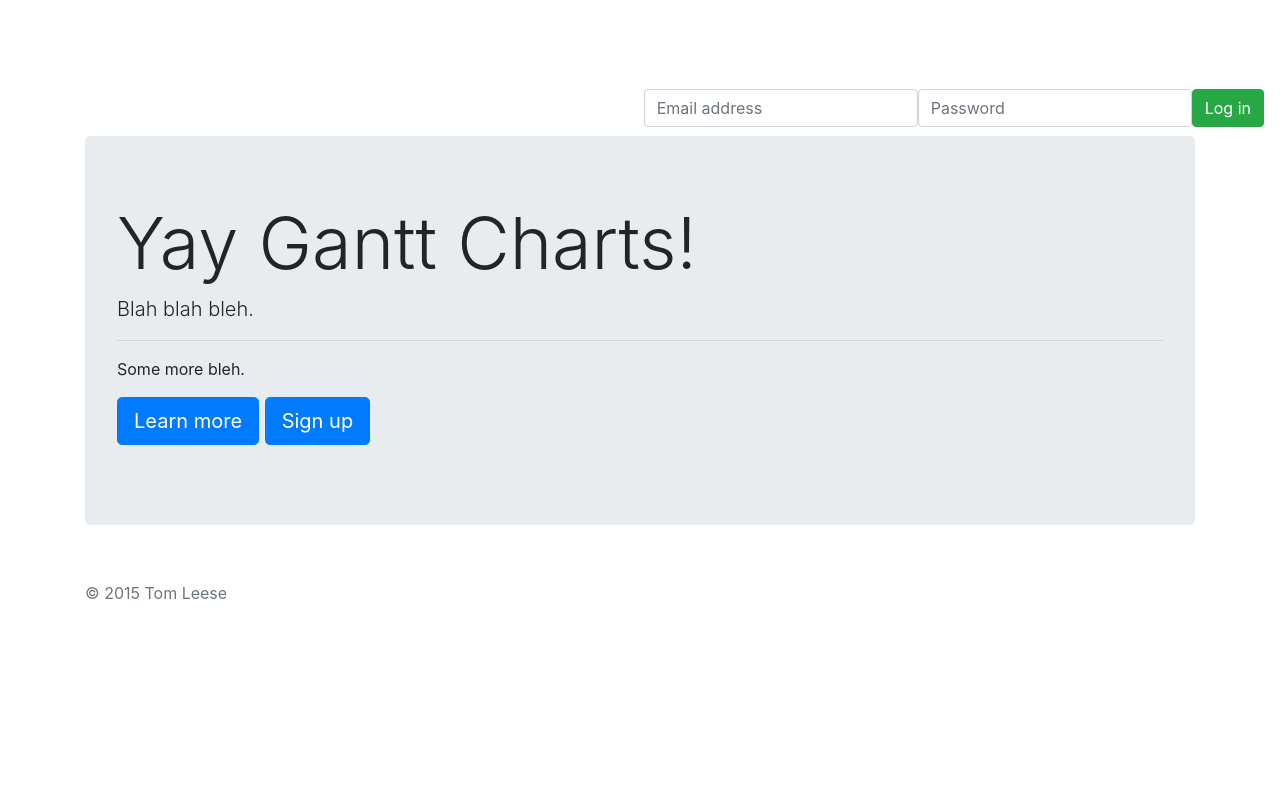
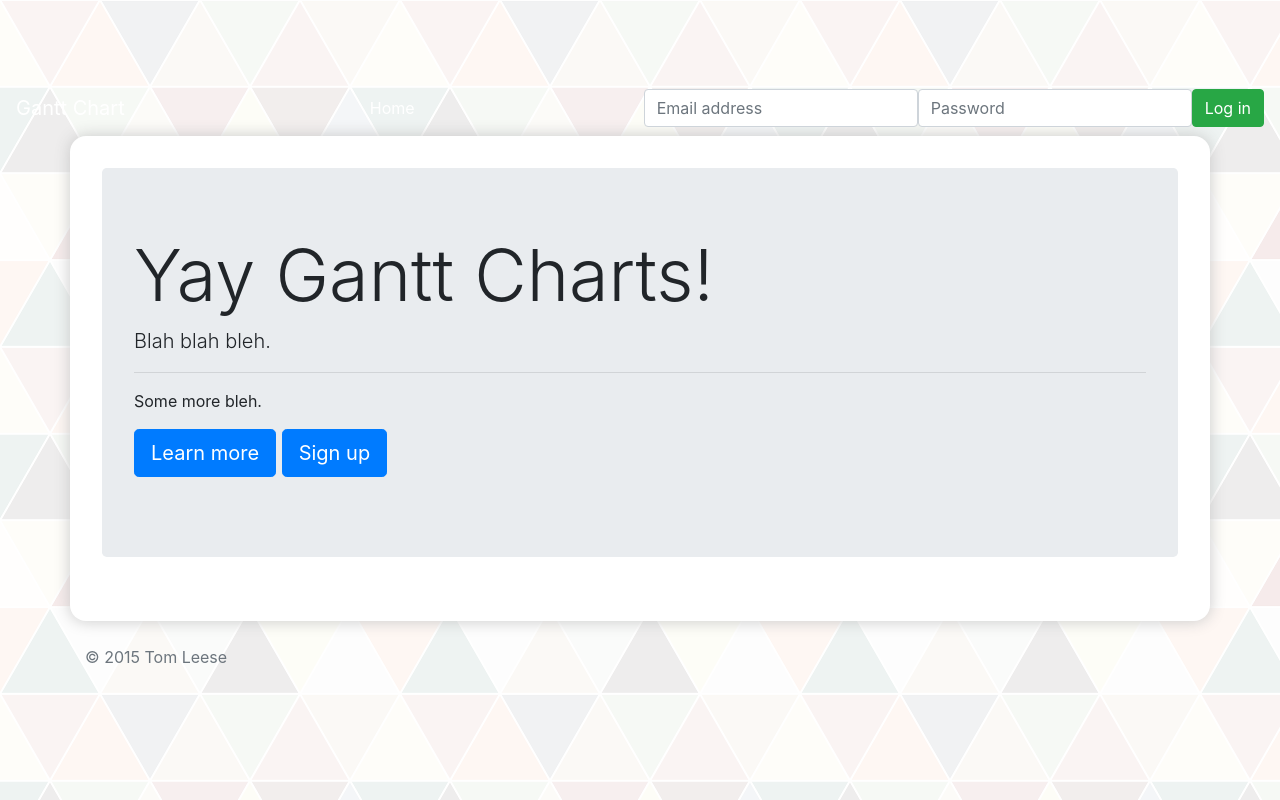
Before and after one commit to thomasleese/gantt-charts, a Python web app: template ganttchart/web/templates/home.html in a window 1280 px wide. Run offline with Jinja, Linux system fonts and the light colour scheme; the template is opened without the code that fills it, so the values that code supplies are empty; some libraries are stand-ins or nearby versions.

Commit message:
Add colourful background
Thanks Ash :)

```diff
--- a/ganttchart/web/static/styles/theme.css
+++ b/ganttchart/web/static/styles/theme.css
@@ -1,5 +1,13 @@
 body {
     margin-top: 5rem;
+    background: url('../images/background.png');
+}
+
+body > .container {
+    background: white;
+    padding: 2rem;
+    border-radius: 1rem;
+    box-shadow: 0 0 1rem rgb(200, 200, 200);
 }
 
 .gantt-chart td {
```
Also changed, not shown: ganttchart/web/static/images/background.png (added).
